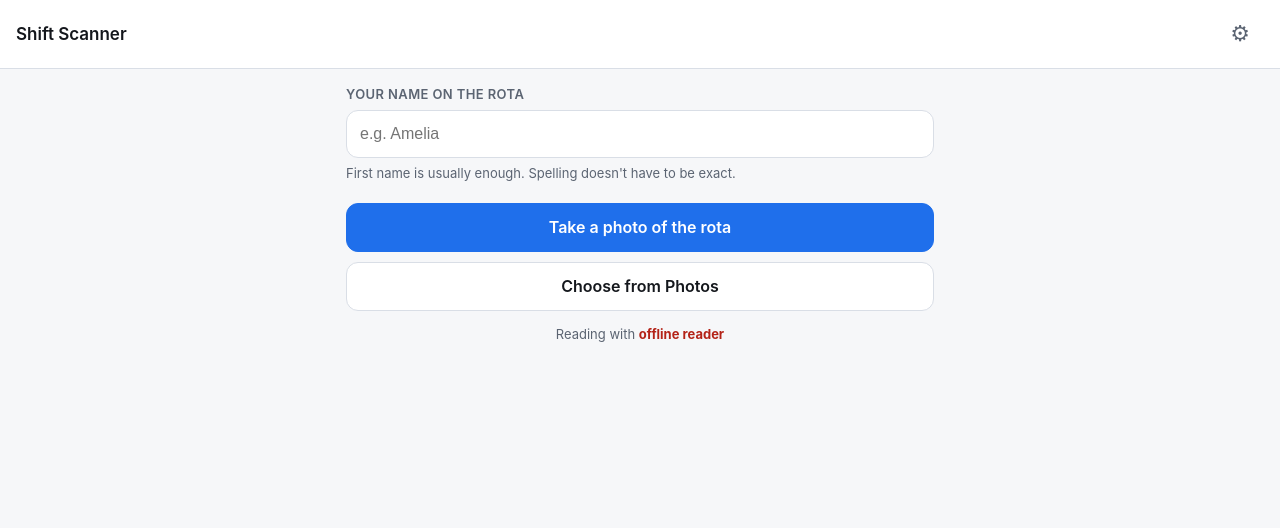
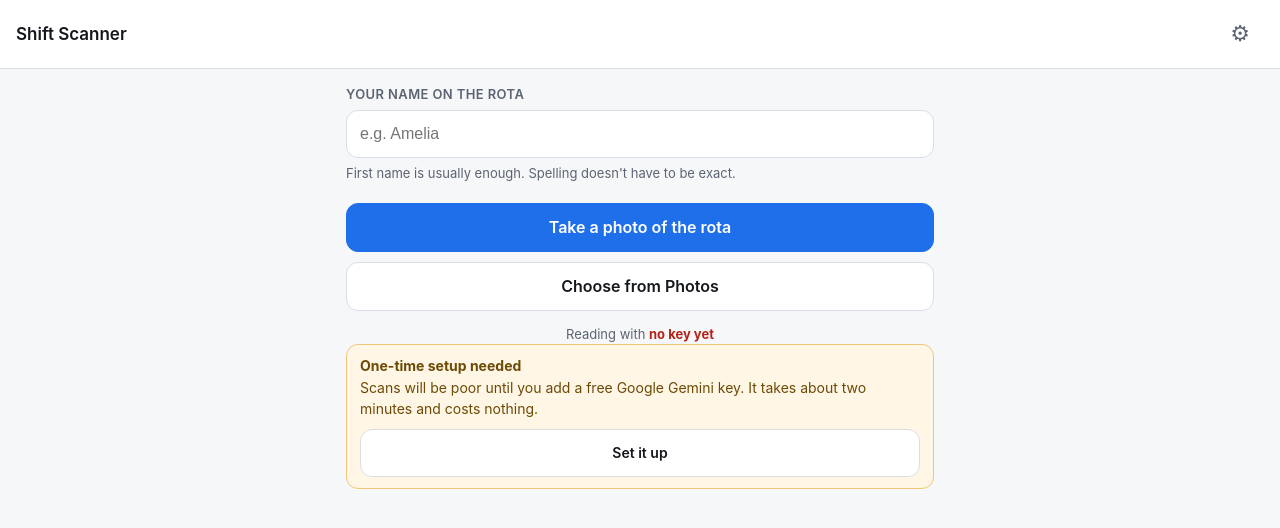
Before and after one commit to haniyeh-habibi/shift-scanner, a plain HTML site: page index.html in a window 1280 px wide. Drawn offline with Linux system fonts and the light colour scheme.

Commit message:
Say 'no key yet' rather than 'offline reader' on a fresh install
On a newly opened deployment the chosen engine is Gemini and the only
thing missing is the key, so reporting 'offline reader' was true but
pointed at the wrong fix. It now names the actual problem and shows a
one-time setup prompt with a button straight to Settings.

Co-Authored-By: Claude Opus 5 <noreply@anthropic.com>

```diff
--- a/index.html
+++ b/index.html
@@ -42,6 +42,13 @@
       <input type="file" id="file-library" accept="image/*" hidden>
 
       <p class="engine-line">Reading with <strong id="engine-name">…</strong></p>
+
+      <div class="warn" id="setup-prompt" hidden>
+        <strong>One-time setup needed</strong>
+        Scans will be poor until you add a free Google Gemini key. It takes about
+        two minutes and costs nothing.
+        <button class="btn" id="btn-goto-setup" style="margin-top:10px">Set it up</button>
+      </div>
 
       <div class="note" id="install-hint" hidden>
         <strong>Add to Home Screen</strong>
--- a/js/app.js
+++ b/js/app.js
@@ -81,6 +81,7 @@
     var p = activeProvider();
     el.textContent = engineLabel();
     el.className = (p === '' ? 'engine-weak' : 'engine-good');
+    refreshSetupPrompt();
   }
 
   function activeProvider() {
@@ -96,7 +97,22 @@
     if (p === 'bridge') return 'local Vision bridge';
     if (p === 'gemini') return 'Gemini';
     if (p === 'anthropic') return 'Claude';
+    /*
+     * "offline reader" is true but useless on a fresh install: the chosen engine
+     * is Gemini and the only thing missing is the key. Say that instead, because
+     * the fix is a setting rather than a different choice.
+     */
+    if (store.get('provider', 'gemini') === 'gemini') return 'no key yet';
     return 'offline reader';
+  }
+
+  /* Prompt for setup when an engine is chosen but unusable. */
+  function refreshSetupPrompt() {
+    var box = $('#setup-prompt');
+    if (!box) return;
+    var needsKey = store.get('provider', 'gemini') === 'gemini' &&
+                   !store.get('key', '') && !bridgeDetected;
+    box.hidden = !needsKey;
   }
 
   function showError(msg) {
@@ -189,6 +205,7 @@
     toast('Key forgotten.');
   });
   $('#btn-settings').addEventListener('click', function () { show('settings'); });
+  $('#btn-goto-setup').addEventListener('click', function () { show('settings'); });
 
   // ------------------------------------------------------------ image input
 
```
